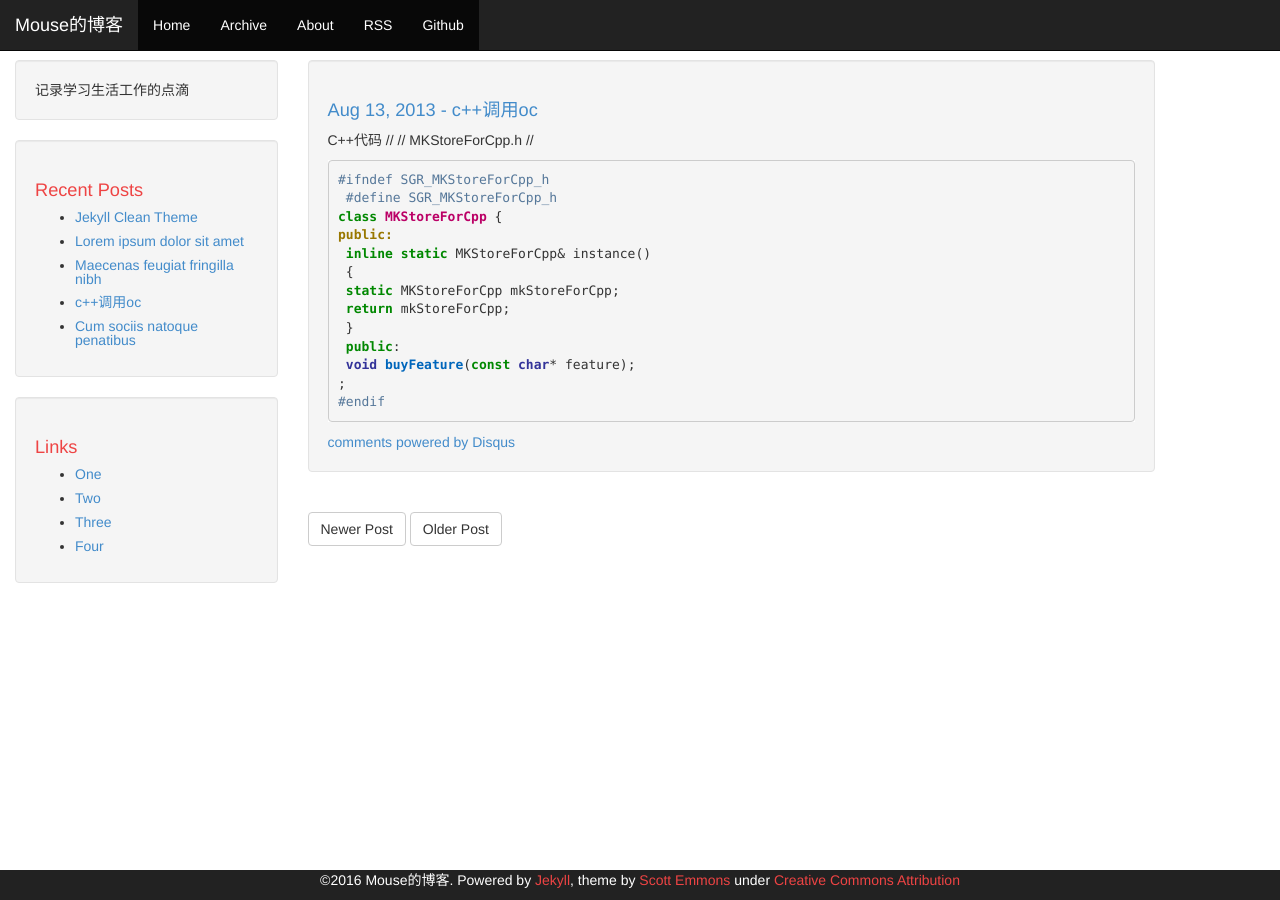
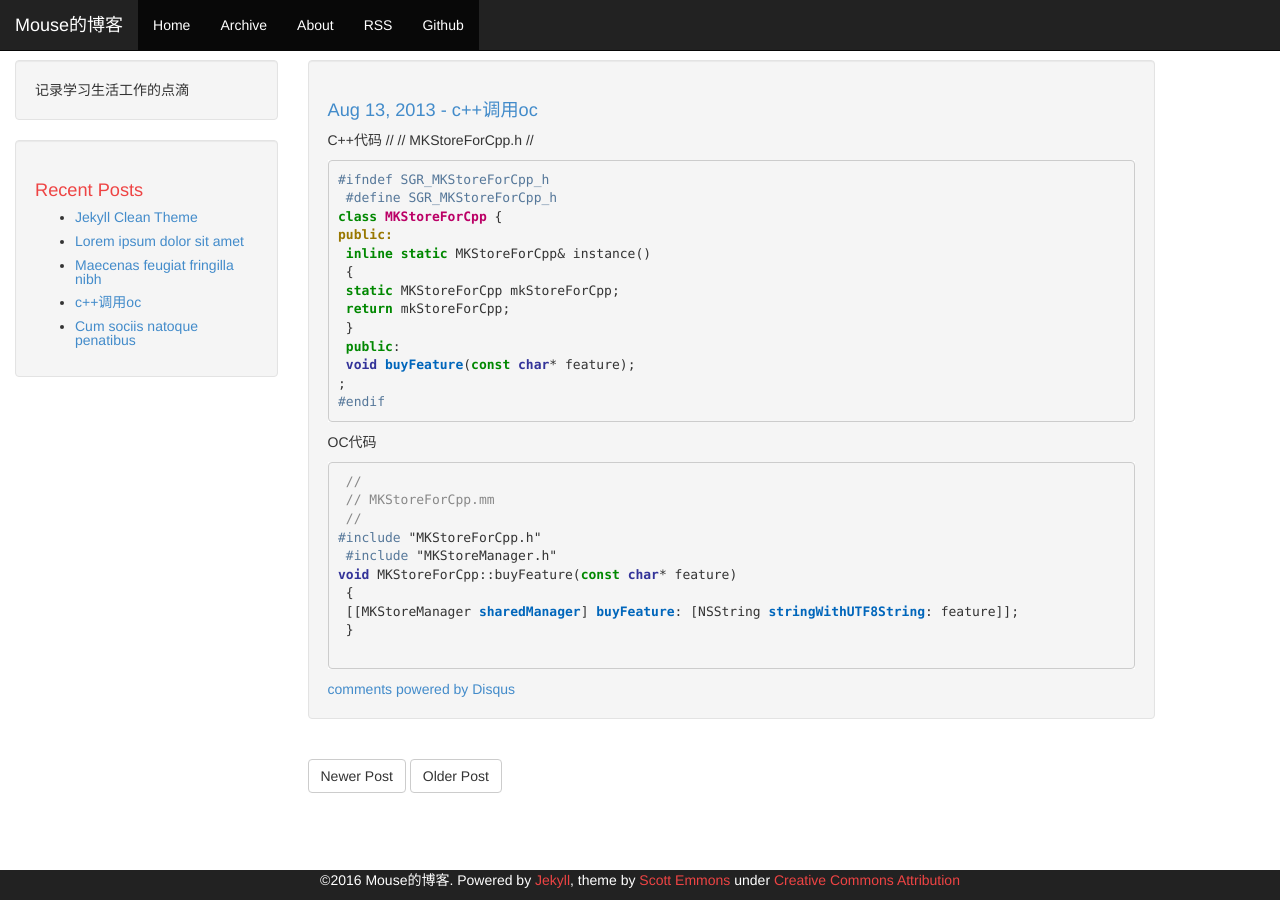
Before and after one commit to gongchangyou/gongchangyou.github.io, a Jekyll site: the page built from _posts/2013-08-13-c++调用oc.md, in a window 1280 px wide. Built offline with Jekyll 4.4.1, drawn with Linux system fonts in a browser that asks for light colours; comment, search, counter and statistics services are not loaded.

Commit message:
add post

```diff
--- a/_includes/sidebar.html
+++ b/_includes/sidebar.html
@@ -10,7 +10,7 @@
         {% endfor %}
     </ul>
 </div>
-
+<!--
 <div class="sidebar well">
 {% include links-list.html %}
-</div>
+</div> -->
--- a/_posts/2013-08-13-c++调用oc.md
+++ b/_posts/2013-08-13-c++调用oc.md
@@ -25,3 +25,16 @@ public:
 ;
 #endif
 {% endhighlight %}
+
+OC代码
+ {% highlight objective-c  %}
+ //
+ // MKStoreForCpp.mm
+ //
+#include "MKStoreForCpp.h"
+ #include "MKStoreManager.h"
+void MKStoreForCpp::buyFeature(const char* feature)
+ {
+ [[MKStoreManager sharedManager] buyFeature: [NSString stringWithUTF8String: feature]];
+ }
+ {% endhighlight %}
```
